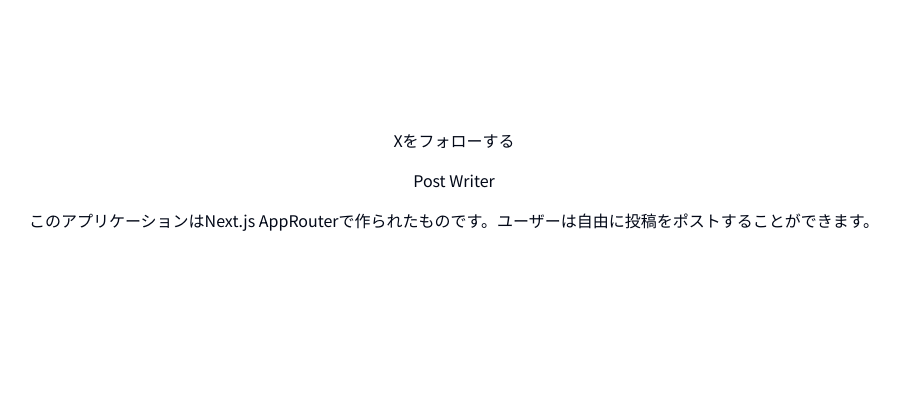
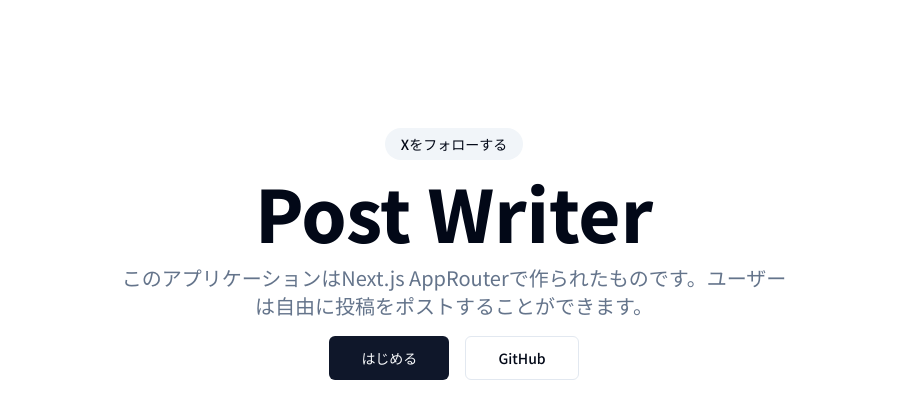
Before and after one commit to tasukuwatanabe/post-writer-webapp-next, a Next.js app: page / in a window 1280 px wide. Shown: the top 418 px of the page, without its empty margins (186-1086 px from the left). Built offline with nearby package versions, Linux system fonts and the light colour scheme.

Commit message:
Coding for marketing page

```diff
--- a/app/(marketing)/page.tsx
+++ b/app/(marketing)/page.tsx
@@ -1,15 +1,40 @@
-import Link from "next/link"
+import { buttonVariants } from "@/components/ui/button";
+import { cn } from "@/lib/utils";
+import Link from "next/link";
 
 export default function IndexPage() {
   return (
     <>
       <section className="pt-6 md:pt-10 lg:py-32 pb-8 md:pb-12">
         <div className="container text-center flex flex-col items-center gap-4 max-w-[64rem]">
-          <Link href={"/"}>Xをフォローする</Link>
-          <h1>Post Writer</h1>
-          <p>このアプリケーションはNext.js AppRouterで作られたものです。ユーザーは自由に投稿をポストすることができます。</p>
+          <Link
+            href="/"
+            className="bg-muted px-4 py-1.5 rounded-2xl font-medium text-sm"
+          >
+            Xをフォローする
+          </Link>
+          <h1 className="font-extrabold text-3xl sm:text-5xl md:text-6xl lg:text-7xl">
+            Post Writer
+          </h1>
+          <p className="text-muted-foreground sm:text-xl leading-normal max-w-[42rem]">
+            このアプリケーションはNext.js
+            AppRouterで作られたものです。ユーザーは自由に投稿をポストすることができます。
+          </p>
+          <div className="space-x-4">
+            <Link href="/login" className={cn(buttonVariants({ size: "lg" }))}>
+              はじめる
+            </Link>
+            <Link
+              href="/"
+              className={cn(buttonVariants({ size: "lg", variant: "outline" }))}
+              target="_blank"
+              rel="noreferrer"
+            >
+              GitHub
+            </Link>
+          </div>
         </div>
       </section>
     </>
-  )
+  );
 }
```
